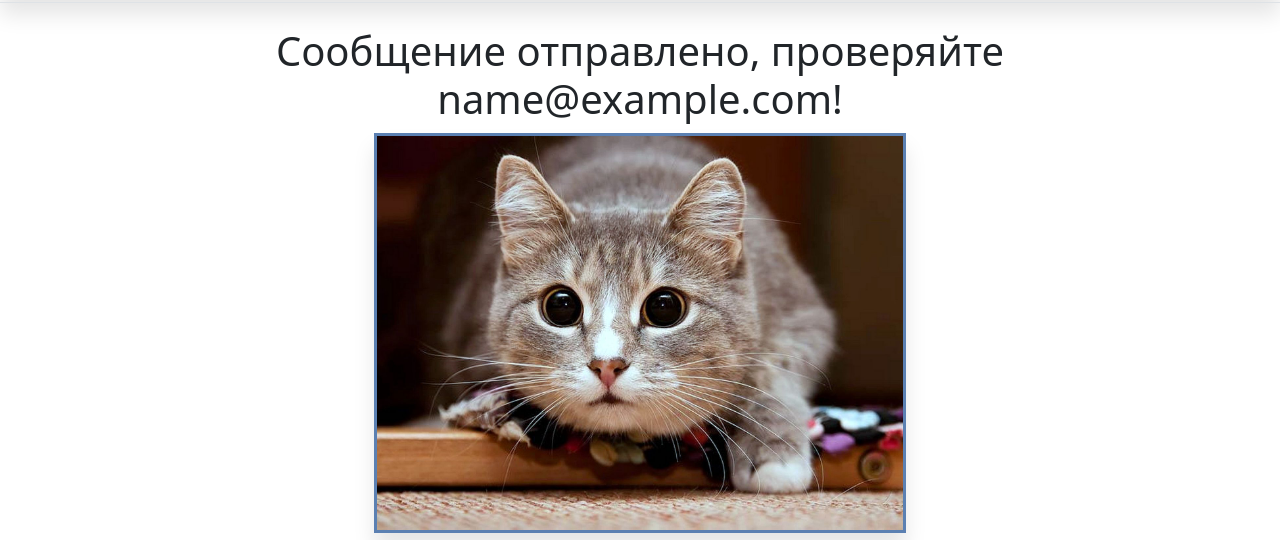
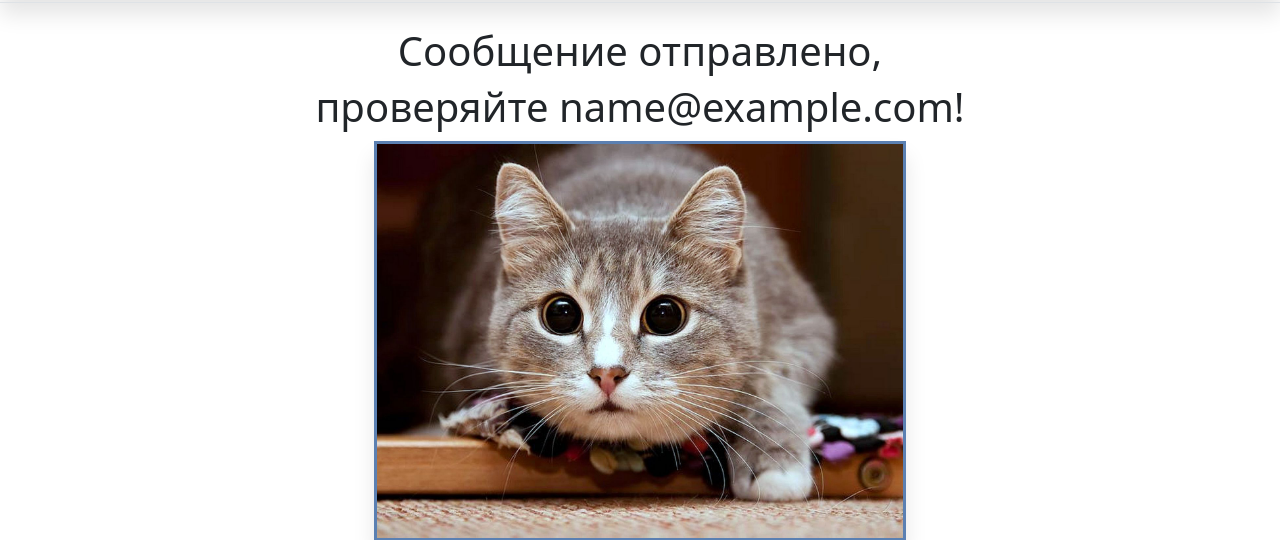
Before and after one commit to V0D14Ka/FirstWebSite, a Django app: template main/templates/main/sent.html in a window 1280 px wide. Shown: the part 93-633 px from the top of the page. Run offline with Django 4.2, Linux system fonts and the light colour scheme; the template is opened without the code that fills it: most values are stand-ins (such as "Sample title", 1, 10 or a date in 2020).

Commit message:
all site

```diff
--- a/main/templates/main/sent.html
+++ b/main/templates/main/sent.html
@@ -6,7 +6,8 @@
 
 {% block content %}
     {% load static %}
-    <h1 class="text-center">Сообщение отправлено, проверяйте {{ email }}!</h1>
+    <h1 class="text-center">Сообщение отправлено,</h1>
+    <h1 class="text-center">проверяйте {{ email }}!</h1>
     <img class='marginauto' src="{% static 'img/image1.jpg' %}" alt="photo">
 
     <style>
```
